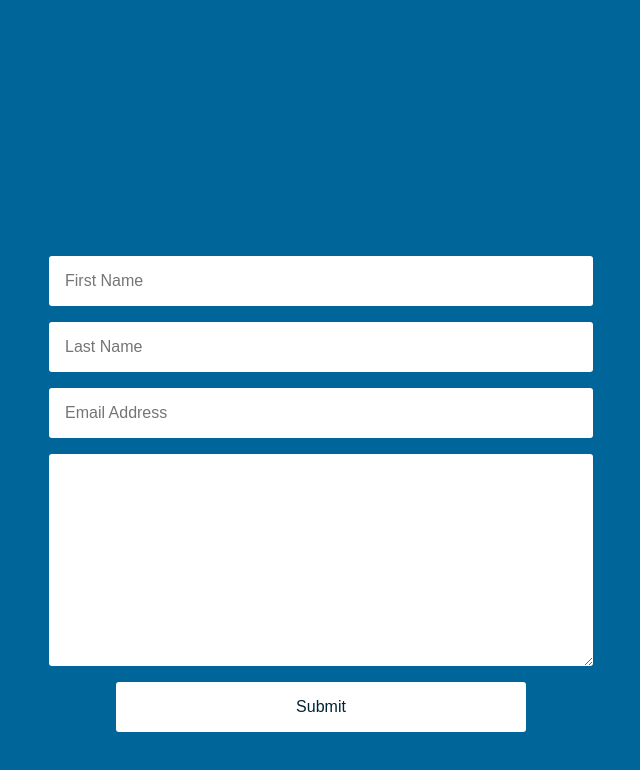
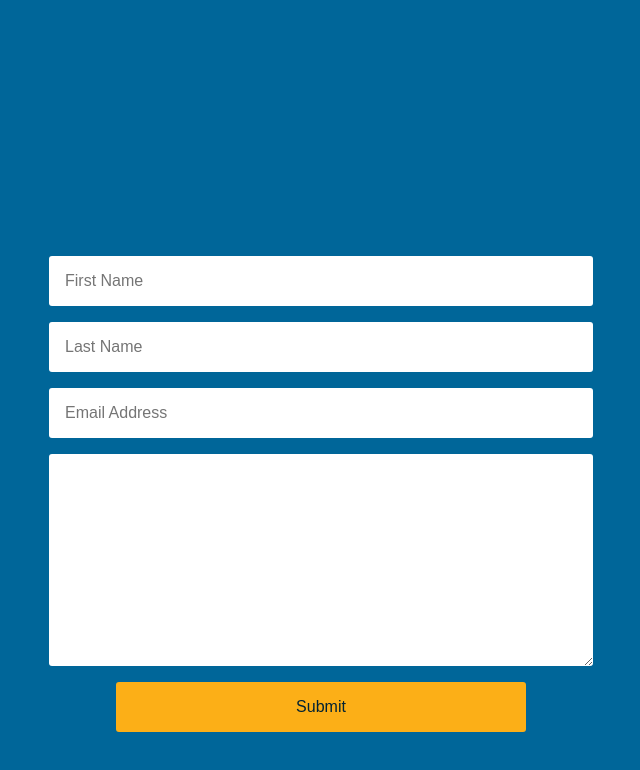
Before and after one commit to lyockey/hw_listeners_yockey_lauren-, a plain HTML site: page index.html in a window 1280 px wide. In both pictures the pointer is over the input "Submit". Shown: the whole page, without its empty margins (319-959 px from the left). Drawn offline with Linux system fonts and the light colour scheme.

Commit message:
change color of submit button on hover

```diff
--- a/css/main.css
+++ b/css/main.css
@@ -26,6 +26,6 @@ textarea {
 }
 
 #submit:hover {
-    background-color: #ffffff;
-    color: #002233;;
+    background-color: #fcaf17;
+    color: #002233;
 }
```
